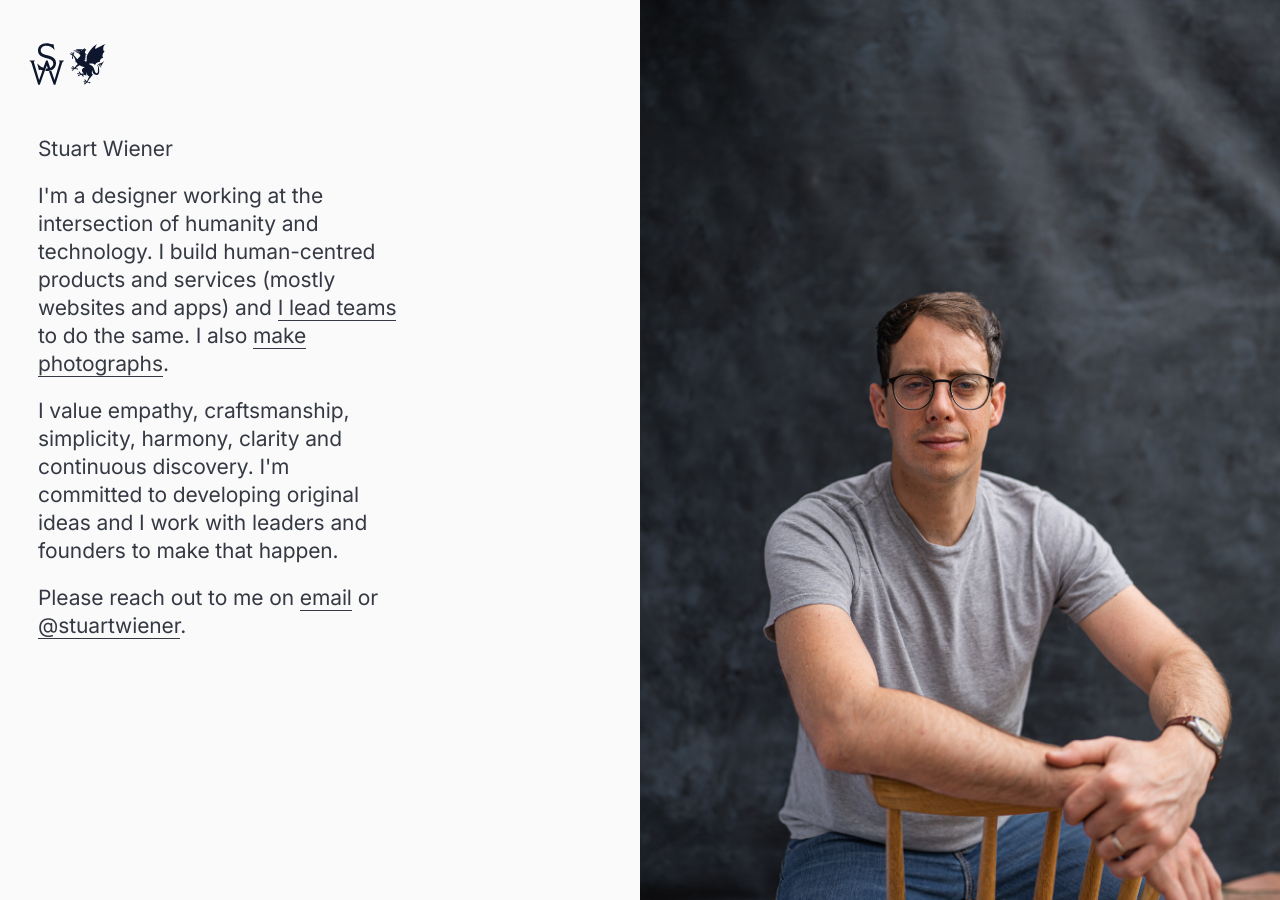
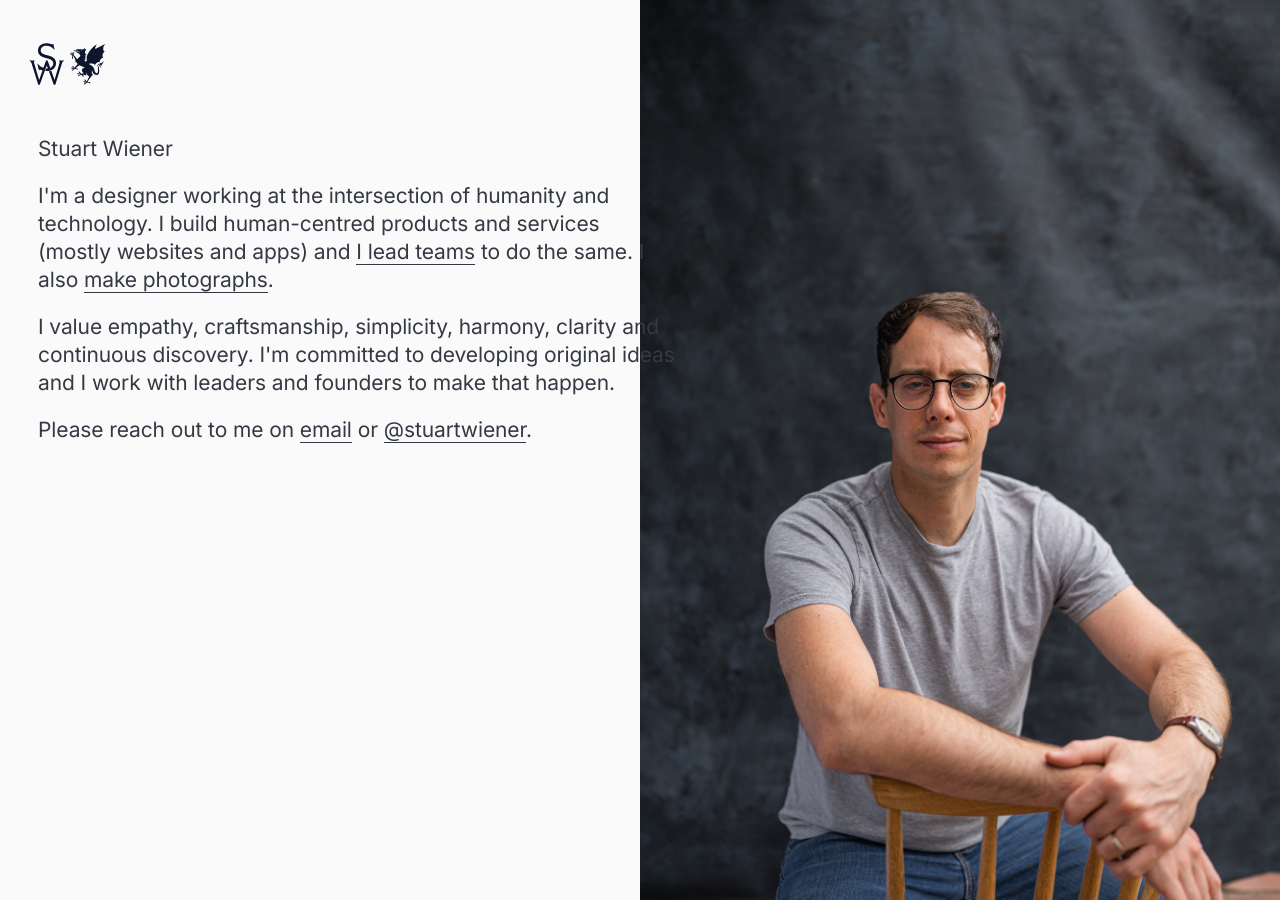
Before and after one commit to stuartwiener/stuartwiener.github.io, a Jekyll site: the page built from index.html, in a window 1280 px wide. Built offline with Jekyll 4.4.1, drawn with Linux system fonts in a browser that asks for light colours.

Commit message:
full width content when no background is present

```diff
--- a/_layouts/default.html
+++ b/_layouts/default.html
@@ -14,7 +14,7 @@
         <a href="{% link index.html %}"><img src="{{ site.url }}/images/sw-monogram.svg" alt="Stuart Wiener monogram"></a>
       </div>
 
-      <div class="site-content">
+      <div class="site-content {% if !page.show_background %}full-width{% endif %}">
 
         {{ content }}
 
--- a/_sass/_layout.scss
+++ b/_sass/_layout.scss
@@ -52,6 +52,13 @@ html {
         max-width: 360px;
       }
     }
+    .site-content.full-width {
+      width: auto;
+
+      p {
+        max-width: 640px;
+      }
+    }
 
     .site-background {
       position: fixed;
```
